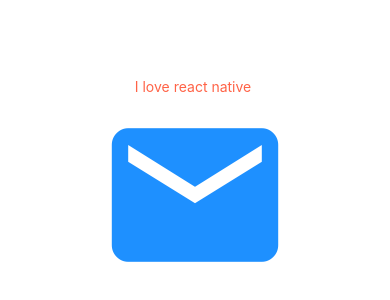
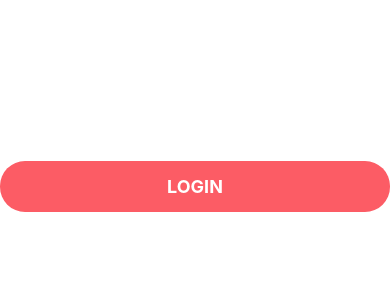
Before and after one commit to VarshaSingh18/DoneWithIt, a React Native app: screen / in a window 390 px wide. Shown: the part 236-536 px from the top of the page. Built offline with nearby package versions, Linux system fonts and the light colour scheme.

Commit message:
Building button component

```diff
--- a/App.js
+++ b/App.js
@@ -1,7 +1,6 @@
 import React from 'react';
 import {View,Text} from 'react-native';
-import AppTest from './app/components/AppTest';
-import {MaterialCommunityIcons} from '@expo/vector-icons';
+import AppButton from './app/components/AppButton';
 
 export default function App() {
 
@@ -12,8 +11,7 @@
     justifyContent:"center",
     alignItems: "center"
   }}>
-    <AppTest>I love react native </AppTest>
-    <MaterialCommunityIcons name="email" size={200} color="dodgerblue"/>
+    <AppButton title="Login" onPress={()=>console.log("Tapped")}></AppButton>
     </View>
   );
 
--- /dev/null
+++ b/app/components/AppButton.js
@@ -0,0 +1,31 @@
+import React from 'react';
+import {StyleSheet,Text} from 'react-native';
+import { TouchableOpacity } from 'react-native';
+
+import colors from '../config/Colors';
+function AppButton({title, onPress}) {
+    return (
+        <TouchableOpacity style={styles.button} onPress={onPress}>
+       <Text style={styles.text}>{title}</Text>
+       </TouchableOpacity>
+    );
+}
+const styles = StyleSheet.create({
+    button:{
+       backgroundColor: colors.primary,
+       borderRadius: 25,
+       justifyContent: 'center',
+       alignItems: 'center',
+       padding: 15,
+       width: '100%',
+
+    },
+    text:{
+        color: colors.white,
+        fontSize: 18,
+        textTransform: 'uppercase',
+        fontWeight: 'bold'
+    }
+})
+
+export default AppButton;
--- a/app/config/colors.js
+++ b/app/config/colors.js
@@ -1,5 +1,6 @@
 export default {
     primary: '#fc5c65',
     secondary:'#4ecdc4',
-    black: '#000'
+    black: '#000',
+    white: '#fff'
 };
```
